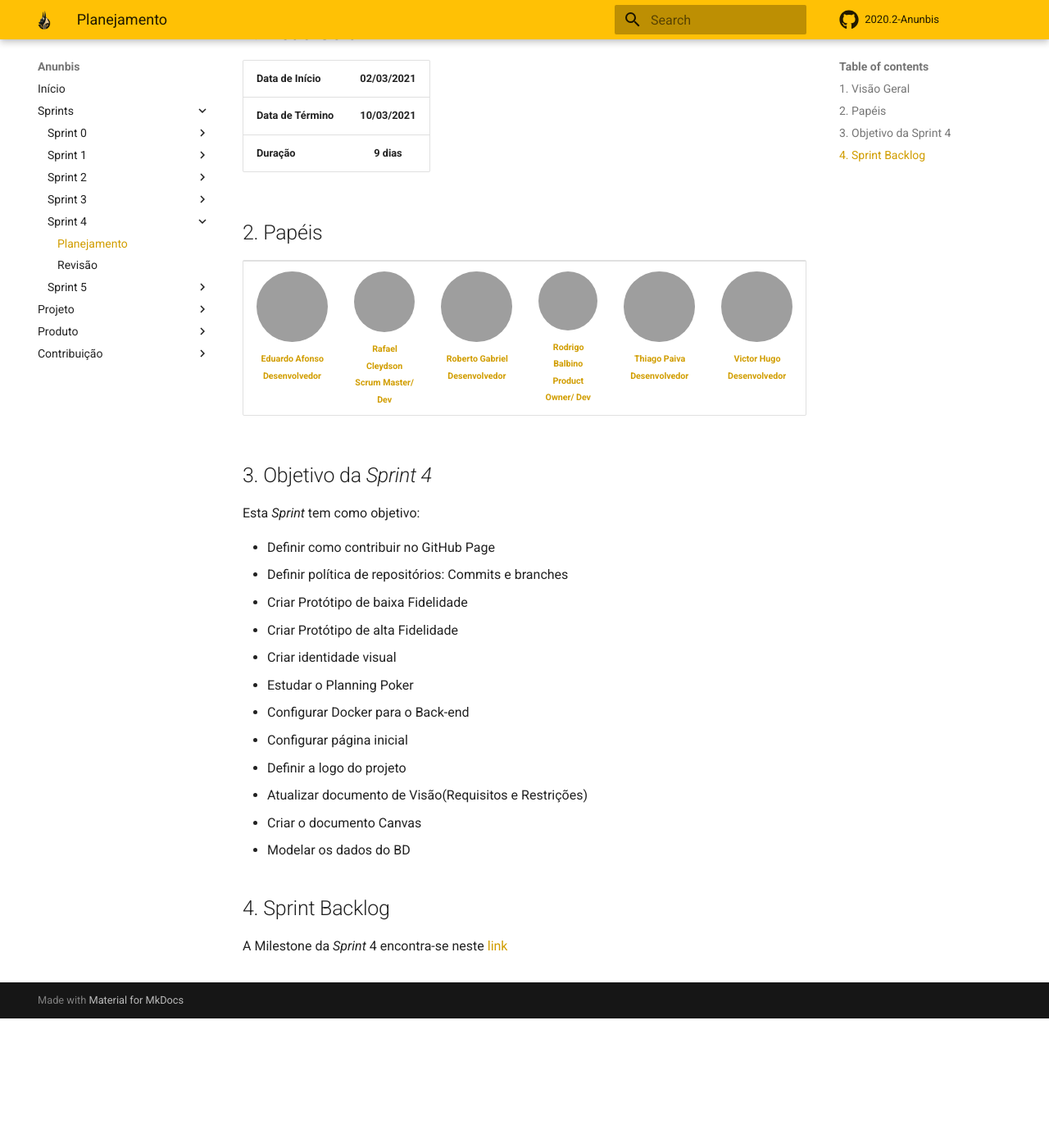
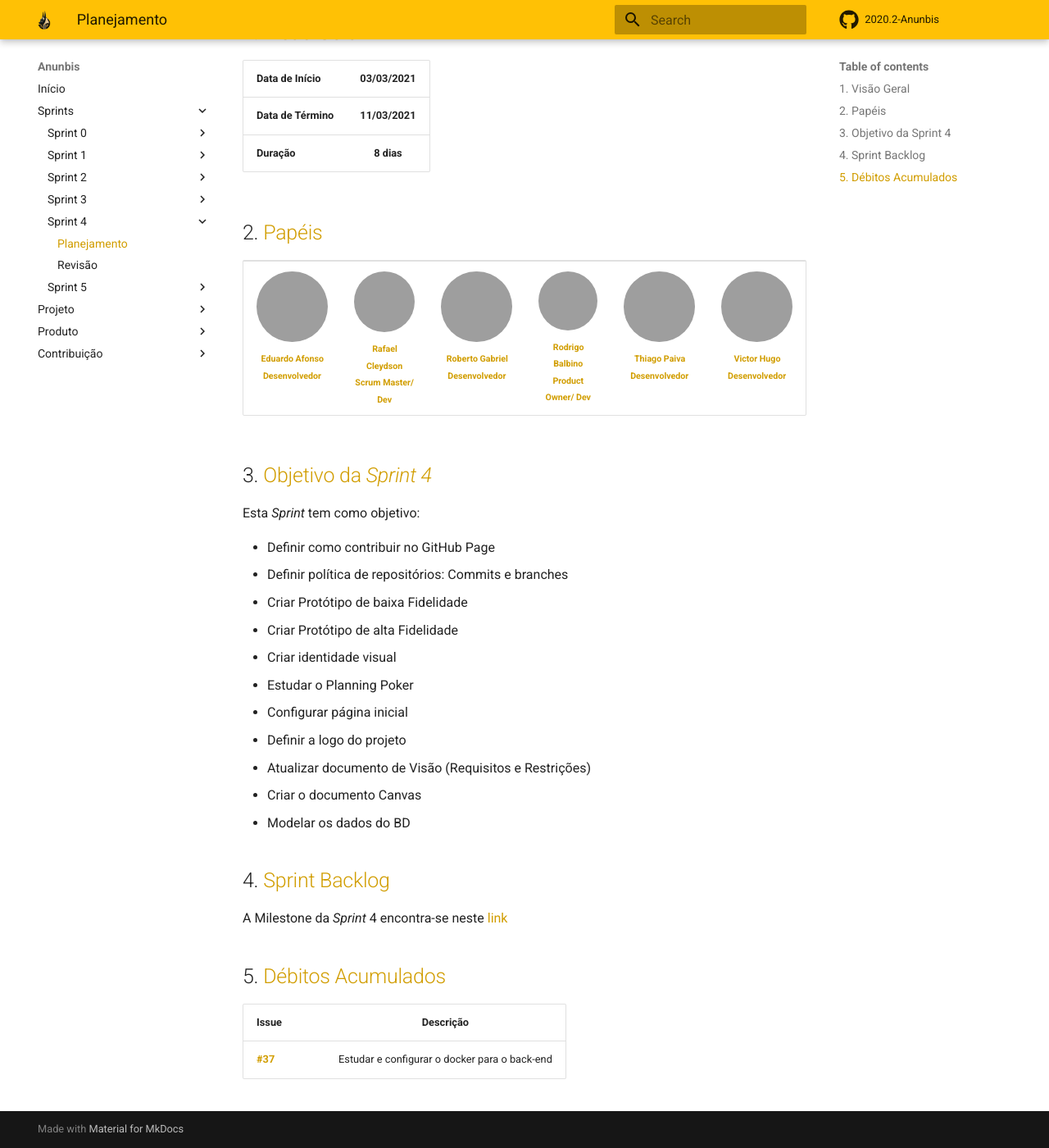
Before and after one commit to fga-eps-mds/2020.2-Anunbis, an MkDocs documentation site: the page built from docs/sprints/planejamento-sprint-4.md, in a window 1280 px wide and 1400 px high, scrolled down 158 px, cut to the strip 0-1400 px from the top of the window. Shown: the whole strip at 82% size. Built offline with MkDocs 1.6.1 and Material for MkDocs 9.7.7, drawn with Linux system fonts in a browser that asks for light colours; comment, search, counter and statistics services are not loaded; grey boxes are pictures that could not be loaded.

Commit message:
(#100) Alterando planejamento das sprints 3 e 4

```diff
--- a/docs/sprints/planejamento-sprint-4.md
+++ b/docs/sprints/planejamento-sprint-4.md
@@ -1,12 +1,12 @@
 
-## 1. Visão Geral
+## 1. <a name="1">Visão Geral</a>
 
-| Data de Início | 02/03/2021 |
+| Data de Início | 03/03/2021 |
 |:--|:--:|
-| **Data de Término** | **10/03/2021** |
-| **Duração** | **9 dias** |
+| **Data de Término** | **11/03/2021** |
+| **Duração** | **8 dias** |
 
-## 2. Papéis
+## 2. <a name="2">Papéis</a>
 
 <table>
     <tr>
@@ -27,7 +27,7 @@
         </tr>
     </table>
 
-## 3. Objetivo da _Sprint 4_
+## 3. <a name="3">Objetivo da _Sprint 4_</a>
 
 <p align="justify">Esta <i>Sprint</i> tem como objetivo:</p>
 
@@ -37,13 +37,18 @@
 - Criar Protótipo de alta Fidelidade
 - Criar identidade visual
 - Estudar o Planning Poker
-- Configurar Docker para o Back-end
 - Configurar página inicial
 - Definir a logo do projeto
-- Atualizar documento de Visão(Requisitos e Restrições)
+- Atualizar documento de Visão (Requisitos e Restrições)
 - Criar o documento Canvas
 - Modelar os dados do BD
 
-## 4. Sprint Backlog
+## 4. <a name="4">Sprint Backlog</a>
 
 A Milestone da _Sprint_ 4 encontra-se neste [link](https://github.com/fga-eps-mds/2020.2-Anunbis/milestone/5)
+
+## 5. <a name="5">Débitos Acumulados</a>
+
+| Issue | Descrição |
+|:--|:--:|
+| [**#37**]((https://github.com/fga-eps-mds/2020.2-Anunbis/issues/37)) | Estudar e configurar o docker para o back-end |
```
Also changed, not shown: docs/sprints/planejamento-sprint-3.md (+7 -7 lines).
